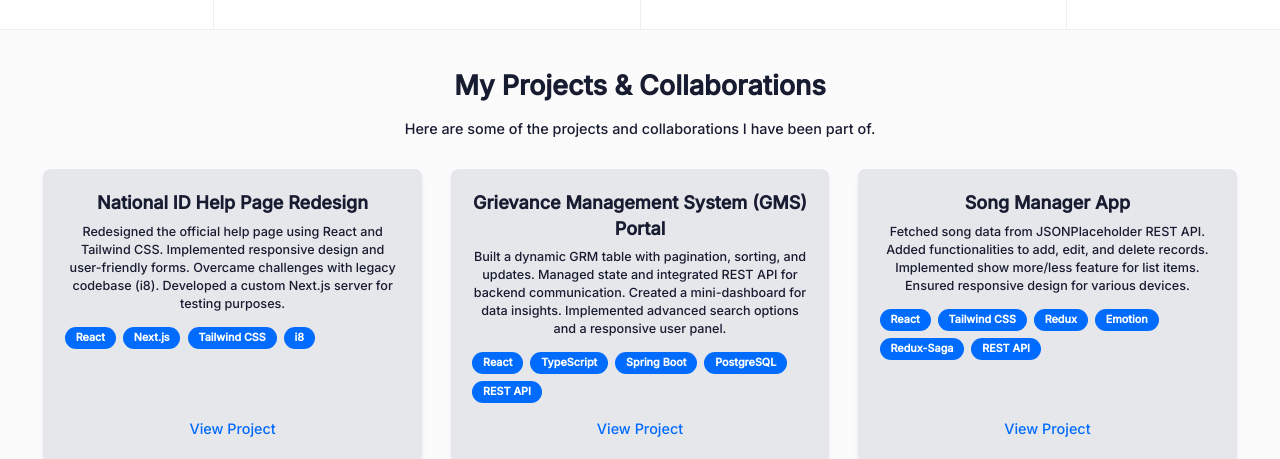
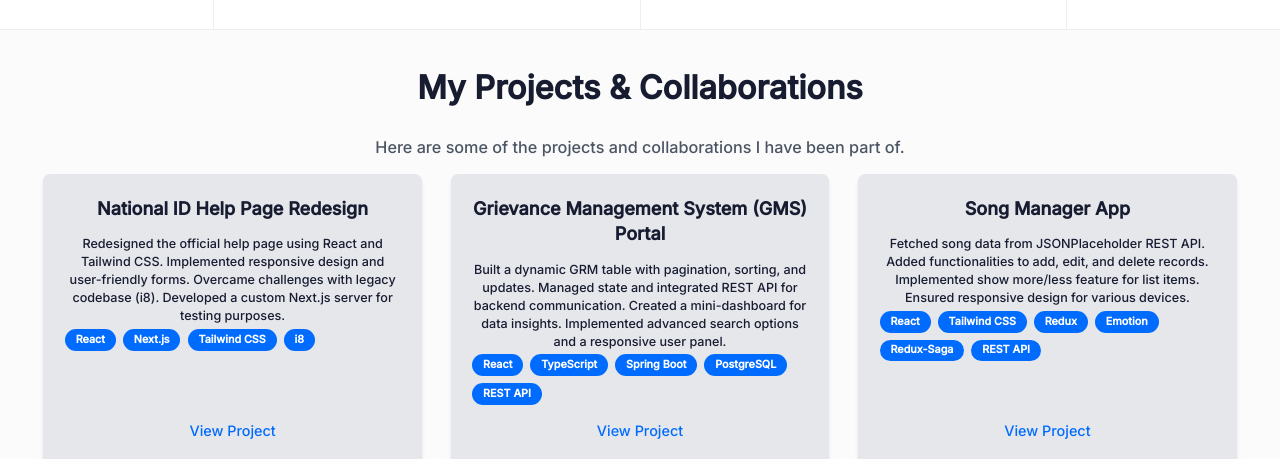
Before and after one commit to abrahamt17/avramprofile, a Next.js app: page / in a window 1280 px wide. Shown: the part 754-1213 px from the top of the page. Built offline with nearby package versions, Linux system fonts and the light colour scheme.

Commit message:
personal portfolio

```diff
--- a/components/Brands/index.tsx
+++ b/components/Brands/index.tsx
@@ -33,8 +33,8 @@ const Brands = () => {
       <section className="border border-x-0 border-y-stroke bg-alabaster py-11 dark:border-y-strokedark dark:bg-black">
         <div className="mx-auto max-w-c-1390 px-4 md:px-8 2xl:px-0">
           <div className="text-center text-black dark:text-white">
-            <h2 className="text-3xl font-bold mb-4">My Projects & Collaborations</h2>
-            <p className="mb-8">
+            <h2 className="text-4xl font-bold mb-8 ">My Projects & Collaborations</h2>
+            <p className="mb-4 text-lg font-normal text-gray-600 dark:text-gray-400">
               Here are some of the projects and collaborations I have been part of.
             </p>
             <div className="grid grid-cols-1 gap-8 md:grid-cols-2 lg:grid-cols-3">
@@ -44,8 +44,8 @@ const Brands = () => {
                   className="rounded-lg bg-gray-200 dark:bg-gray-800 p-6 shadow-md flex flex-col justify-between"
                 >
                   <div>
-                    <h3 className="mb-2 text-xl font-semibold">{project.title}</h3>
-                    <p className="mb-4 text-sm">{project.description}</p>
+                    <h3 className="mb-4 text-xl font-bold">{project.title}</h3>
+                    <p className="mb-1 text-sm dark:text-gray-400 normal">{project.description}</p>
                     <div className="flex flex-wrap gap-2">
                       {project.techStack.map((tech, idx) => (
                         <span
```
